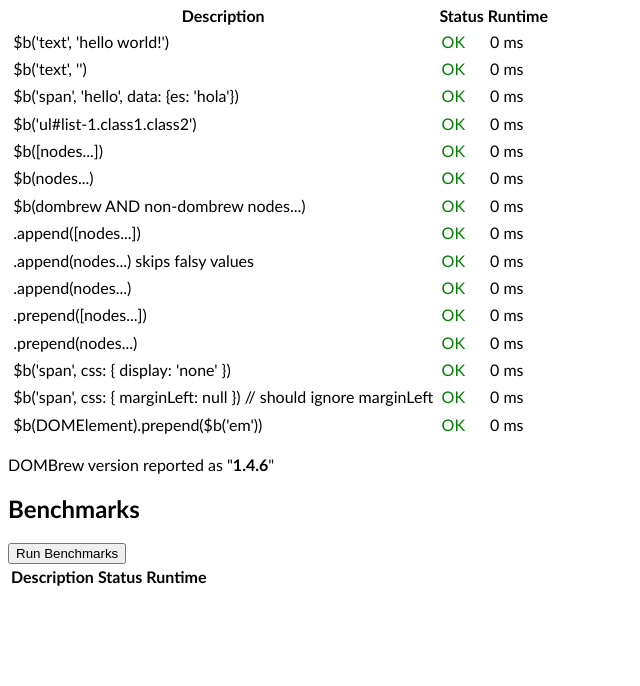
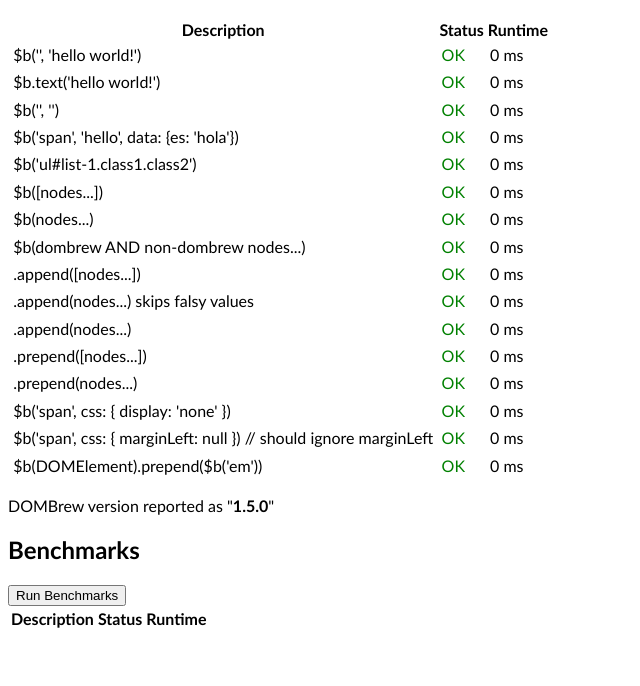
Before and after one commit to glebm/DOMBrew, a website: page test/test.html in a window 1280 px wide. Shown: the part 114-800 px from the top of the page, without its empty margins (0-640 px from the left). Drawn offline with Linux system fonts and the light colour scheme.

Commit message:
fix for ie11

```diff
--- a/dombrew.js
+++ b/dombrew.js
@@ -1,13 +1,10 @@
+(function() {
   var D, Node, d;
 
   d = document;
 
   Node = (function() {
     var dotHashRe, flattenHash, joinValues, parseElem;
-
-  Node.name = 'Node';
-
-  Node.prototype._brew = 1;
 
     flattenHash = function(attr) {
       var name, obj, sub, val;
@@ -74,13 +71,13 @@
 
     function Node(elem, attr, more) {
       var css, name, prop, s, value;
-    if (!(attr != null)) {
+      if (attr == null) {
         attr = {};
       }
       if (elem.nodeType) {
         this.e = elem;
         return;
-    } else if (elem === 'text') {
+      } else if (elem === '') {
         this.e = d.createTextNode(attr);
         return;
       } else {
@@ -162,6 +159,8 @@
 
   Node.prototype.asHTML = Node.prototype.html;
 
+  Node.prototype._brew = 1;
+
   this.DOMBrew = D = function() {
     var a, frag, node, nodes, _i, _len;
     a = arguments;
@@ -181,9 +180,13 @@
     return new Node(a[0], a[1], a[2]);
   };
 
-D.VERSION = D.version = '1.4.6';
+  D.text = function(text) {
+    return new Node('', text);
+  };
 
-if ((navigator.appName !== 'Microsoft Internet Explorer') && !HTMLElement.prototype.innerText && HTMLElement.prototype.__defineGetter__) {
+  D.VERSION = D.version = '1.5.0';
+
+  if ((navigator.appName !== 'Microsoft Internet Explorer') && !('innerText' in HTMLElement.prototype) && ('__defineGetter__' in HTMLElement)) {
     HTMLElement.prototype.__defineGetter__("innerText", function() {
       return this.textContent;
     });
@@ -191,3 +194,5 @@
       return this.textContent = value;
     });
   }
+
+}).call(this);
--- a/test/test.html
+++ b/test/test.html
@@ -1,3 +1,4 @@
+<!DOCTYPE html>
 <html>
 <head>
     <script src="../dombrew.js" type="text/javascript"></script>
@@ -128,16 +129,24 @@
         }
 
         var $b = DOMBrew;
-        test("$b('text', 'hello world!')", function() {
-            assert($b('text', 'hello world!').html() == "hello world!")
+        var expectEqI = function(a, b) {
+          assert(a.toLowerCase() == b.toLowerCase())
+        };
+
+        test("$b('', 'hello world!')", function() {
+            expectEqI($b('', 'hello world!').html(), "hello world!")
         });
 
-        test ("$b('text', '')", function() {
-            assert($b('text', '').html() == '')
+        test("$b.text('hello world!')", function() {
+            expectEqI($b.text('hello world!').html(), "hello world!")
+        });
+
+        test ("$b('', '')", function() {
+            assert($b('', '').html() == '')
         });
 
         test("$b('span', 'hello', data: {es: 'hola'})", function() {
-            assert($b('span', 'hello', {data: {es: 'hola'}}).html() == "<span data-es=\"hola\">hello</span>")
+            expectEqI($b('span', 'hello', {data: {es: 'hola'}}).html(), "<span data-es=\"hola\">hello</span>")
         });
 
         test("$b('ul#list-1.class1.class2')", function() {
@@ -146,49 +155,49 @@
         });
 
         test("$b([nodes...])", function() {
-            assert($b([$b('text', 'hello '), $b('em', 'world!')]).html() == 'hello <em>world!</em>')
+            expectEqI($b([$b('', 'hello '), $b('em', 'world!')]).html(), 'hello <em>world!</em>')
         });
 
         test("$b(nodes...)", function() {
-            assert($b($b('text', 'hello '), $b('em', 'world!')).html() == 'hello <em>world!</em>')
+            expectEqI($b($b('', 'hello '), $b('em', 'world!')).html(), 'hello <em>world!</em>')
         });
 
         test("$b(dombrew AND non-dombrew nodes...)", function() {
-            assert($b(document.createTextNode('hello '), $b('em', 'world!')).html() == 'hello <em>world!</em>')
+            expectEqI($b(document.createTextNode('hello '), $b('em', 'world!')).html(), 'hello <em>world!</em>')
         });
 
         test(".append([nodes...])", function() {
-            assert($b('ul').append([$b('li'), $b('li'), $b('li')]).html() == "<ul><li></li><li></li><li></li></ul>");
+            expectEqI($b('ul').append([$b('li'), $b('li'), $b('li')]).html().replace(/\s+/g, ''), "<ul><li></li><li></li><li></li></ul>");
         });
 
         test(".append(nodes...) skips falsy values", function () {
-            assert($b('ul').append(null, $b('li', 'hello')).html() == '<ul><li>hello</li></ul>');
+            expectEqI($b('ul').append(null, $b('li', 'hello')).html().replace(/\s+/g, ''), '<ul><li>hello</li></ul>');
         });
 
         test(".append(nodes...)", function() {
-            assert($b('ul').append($b('li'), $b('li'), $b('li')).html() == "<ul><li></li><li></li><li></li></ul>");
+            expectEqI($b('ul').append($b('li'), $b('li'), $b('li')).html().replace(/\s+/g, ''), "<ul><li></li><li></li><li></li></ul>");
         });
 
         test(".prepend([nodes...])", function() {
-            assert($b('p').prepend([$b('strong'), $b('span'), $b('em')]).html() == "<p><em></em><span></span><strong></strong></p>");
+            expectEqI($b('p').prepend([$b('strong'), $b('span'), $b('em')]).html().replace(/\s+/g, ''), "<p><em></em><span></span><strong></strong></p>");
         });
 
         test(".prepend(nodes...)", function() {
-            assert($b('p').prepend($b('strong'), $b('span'), $b('em')).html() == "<p><em></em><span></span><strong></strong></p>");
+            expectEqI($b('p').prepend($b('strong'), $b('span'), $b('em')).html().replace(/\s+/g, ''), "<p><em></em><span></span><strong></strong></p>");
         });
 
         test("$b('span', css: { display: 'none' })", function() {
-            assert(/style.*color.*red/.test($b('span', {css: { color: 'red' }}).html()));
+            assert(/style.*color.*red/i.test($b('span', {css: { color: 'red' }}).html()));
         });
 
         test("$b('span', css: { marginLeft: null }) // should ignore marginLeft", function() {
-            assert(!/margin/.test($b('span', {css: { marginLeft: null }}).html()));
+            assert(!/margin/i.test($b('span', {css: { marginLeft: null }}).html()));
         });
 
 
         test("$b(DOMElement).prepend($b('em'))", function() {
             var $elem = $('<div><span></span></div>');
-            assert($b($elem[0]).prepend($b('em')).html() == "<div><em></em><span></span></div>");
+            expectEqI($b($elem[0]).prepend($b('em')).html(), "<div><em></em><span></span></div>");
         });
 
         benchmark("Complex DOM (table with an inner table)", 5000, function() {
```
Also changed, not shown: CHANGES.md (+4 -0 lines), bower.json (added, +22 -0 lines), dombrew.js.coffee (renamed from dombrew.coffee, +12 -6 lines), README.md, dombrew.min.js, 1 other file. Lines whose indentation alone changed are shown as unchanged.
